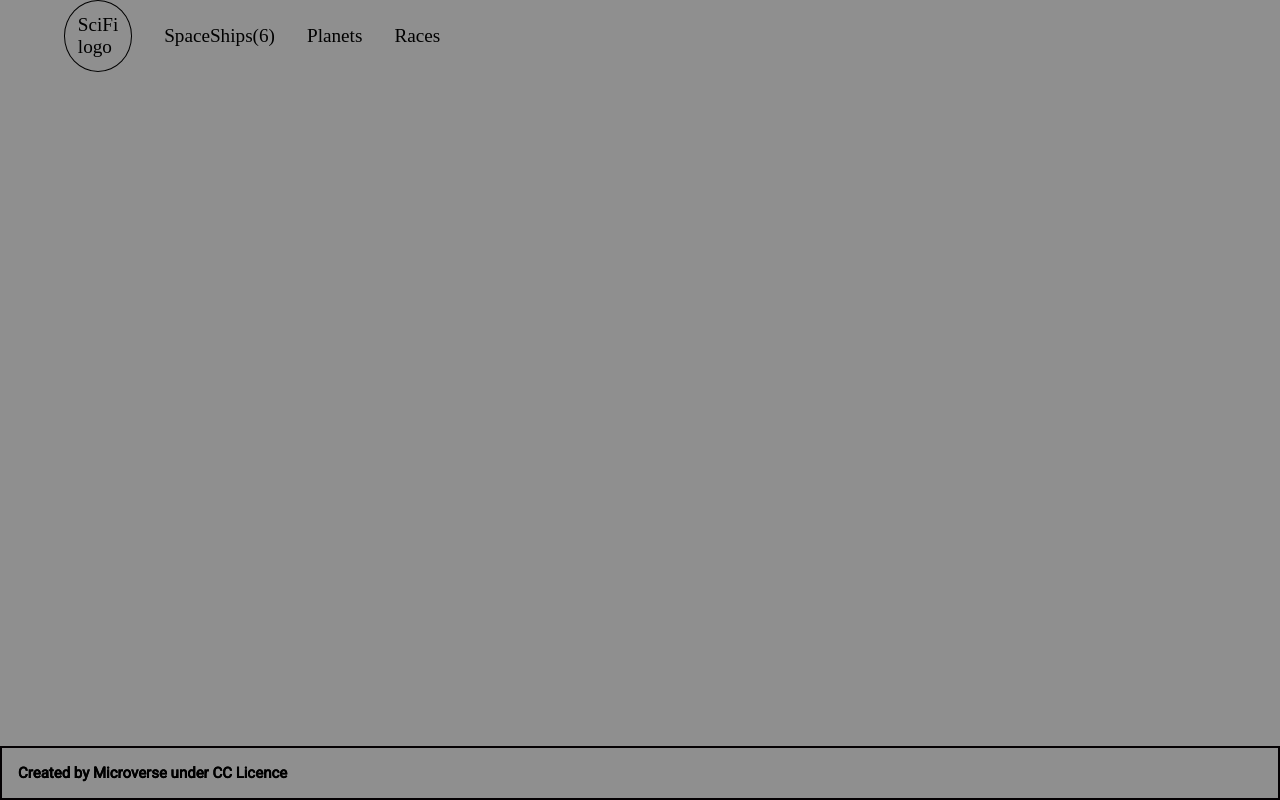
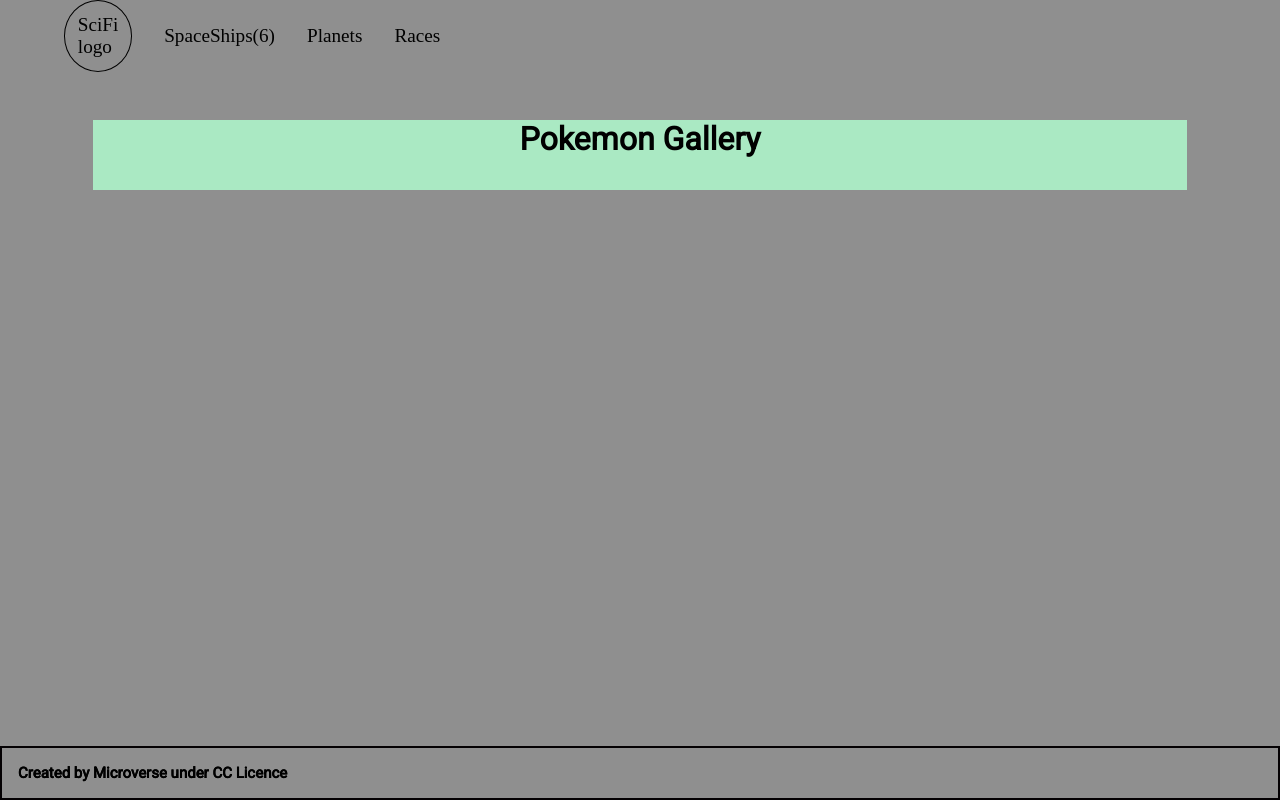
Before and after one commit to Chimoneg27/Pokemon-Gallery, a website built with webpack: page src/index.html in a window 1280 px wide. Built offline with nearby package versions, Linux system fonts and the light colour scheme.

Commit message:
Added styles for the cards section

```diff
--- a/src/index.html
+++ b/src/index.html
@@ -16,6 +16,11 @@
             <a href="#">Races</a>
         </nav>
     </header>
+    <div class="cards-section">
+        <h1> Pokemon Gallery</h1>
+        <div class="card-boxes">
+        </div>
+    </div>
  </main>
 
     <footer id="footer">
--- a/src/style.css
+++ b/src/style.css
@@ -58,3 +58,27 @@
   width: 90%;
   margin: 0 auto;
 }
+
+.cards-section {
+  margin: 3rem auto;
+  width: 95%;
+  background-color: var(--primary);
+}
+
+.cards-section h1 {
+  font-family: 'Roboto', 'Times New Roman', Times, serif;
+  font-size: 2rem;
+  width: 100%;
+  text-align: center;
+}
+
+.card-boxes {
+  font-family: 'Poppins', 'Times New Roman', Times, serif;
+    display: grid;
+    grid-template-columns: repeat(4, 1fr);
+    justify-content: center;
+    align-items: center;
+    gap: 1rem;
+    padding: 1rem;
+    width: 100%;
+}
```
